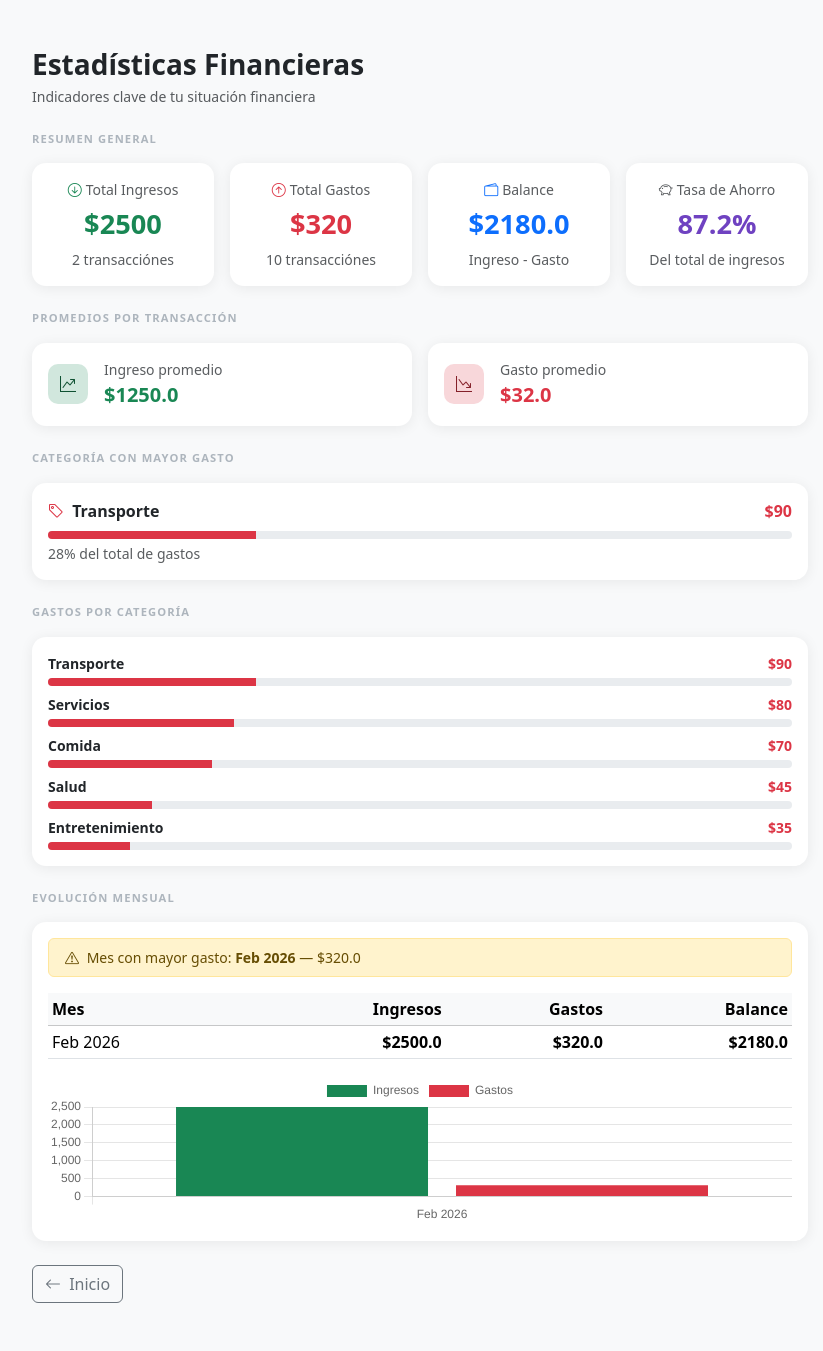
After one commit to Davidcuama/EcoSmart-Budget, a Django app: page /estadisticas/ in a window 1280 px wide. The commit adds this page. Shown: the whole page, without its empty margins (220-1043 px from the left). Run offline with Django 5.2, Linux system fonts and the light colour scheme; data comes from the database, SQL or seed files in the repository.

Commit message:
Se añadieron las funcionalidades FR6 y FR20
FR6 - Historial de transacciones:
- Nueva vista transaction_history que combina ingresos y gastos en una lista unificada ordenada por fecha
- Filtros por tipo (ingreso/gasto), categoría y rango de fechas
- Nueva URL /historial/
- Nuevo template transaction_history.html con diseño Bootstrap

FR20 - Estadísticas financieras:
- Nueva vista financial_statistics con indicadores clave
- Calcula: total ingresos/gastos, balance, tasa de ahorro, promedios, categoría con mayor gasto y evolución mensual
- Gráfica de barras por mes con Chart.js
- Nueva URL /estadisticas/
- Nuevo template financial_statistics.html con diseño Bootstrap

- Se agregaron los botones de acceso en el home

```diff
--- a/EcoSmart/EcoSmart/urls.py
+++ b/EcoSmart/EcoSmart/urls.py
@@ -5,6 +5,8 @@ from budget import views
 urlpatterns = [
     path('admin/', admin.site.urls),
     path('', views.home, name='home'),
+    path('historial/', views.transaction_history, name='transaction_history'),
+    path('estadisticas/', views.financial_statistics, name='financial_statistics'),
     path('ingreso/', views.income_register, name='income_register'),
     path('ingreso/eliminar/<int:id>/', views.income_delete, name='income_delete'),
     path('gasto/', views.expense_record, name='expense_record'),
--- a/EcoSmart/budget/views.py
+++ b/EcoSmart/budget/views.py
@@ -1,6 +1,6 @@
 # budget/views.py
 from django.shortcuts import render, redirect, get_object_or_404
-from django.db.models import Sum
+from django.db.models import Sum, Avg, Count
 from datetime import datetime
 from .models import Ingreso, Gasto, Presupuesto, Categoria
 
@@ -171,6 +171,147 @@ def expense_delete(request, id):
         return redirect('expense_record')
     return redirect('expense_record')
 
+
+# FR6: Historial de transacciones
+def transaction_history(request):
+    filtro_tipo      = request.GET.get('tipo', '')
+    filtro_categoria = request.GET.get('categoria', '').strip()
+    filtro_desde     = request.GET.get('desde', '')
+    filtro_hasta     = request.GET.get('hasta', '')
+
+    ingresos = Ingreso.objects.all()
+    gastos   = Gasto.objects.all()
+
+    if filtro_categoria:
+        ingresos = ingresos.filter(categoria__id=filtro_categoria)
+        gastos   = gastos.filter(categoria__id=filtro_categoria)
+
+    if filtro_desde:
+        ingresos = ingresos.filter(fecha__gte=filtro_desde)
+        gastos   = gastos.filter(fecha__gte=filtro_desde)
+
+    if filtro_hasta:
+        ingresos = ingresos.filter(fecha__lte=filtro_hasta)
+        gastos   = gastos.filter(fecha__lte=filtro_hasta)
+
+    transacciones = []
+
+    if filtro_tipo != 'gasto':
+        for i in ingresos:
+            transacciones.append({
+                'tipo':       'ingreso',
+                'descripcion': i.descripcion,
+                'monto':       i.monto,
+                'fecha':       i.fecha,
+                'categoria':   i.categoria,
+                'id':          i.id,
+            })
+
+    if filtro_tipo != 'ingreso':
+        for g in gastos:
+            transacciones.append({
+                'tipo':       'gasto',
+                'descripcion': g.descripcion,
+                'monto':       g.monto,
+                'fecha':       g.fecha,
+                'categoria':   g.categoria,
+                'id':          g.id,
+            })
+
+    transacciones.sort(key=lambda t: t['fecha'], reverse=True)
+
+    categorias = Categoria.objects.all()
+
+    return render(request, 'budget/transaction_history.html', {
+        'transacciones':   transacciones,
+        'categorias':      categorias,
+        'filtro_tipo':     filtro_tipo,
+        'filtro_categoria': int(filtro_categoria) if filtro_categoria else '',
+        'filtro_desde':    filtro_desde,
+        'filtro_hasta':    filtro_hasta,
+    })
+
+
+# FR20: Estadísticas financieras
+def financial_statistics(request):
+    from django.db.models.functions import TruncMonth
+    from collections import defaultdict
+
+    total_ingresos = Ingreso.objects.aggregate(total=Sum('monto'))['total'] or 0
+    total_gastos   = Gasto.objects.aggregate(total=Sum('monto'))['total'] or 0
+    balance        = float(total_ingresos) - float(total_gastos)
+    tasa_ahorro    = round((balance / float(total_ingresos) * 100), 2) if total_ingresos > 0 else 0
+
+    num_ingresos = Ingreso.objects.count()
+    num_gastos   = Gasto.objects.count()
+
+    promedio_ingreso = round(float(total_ingresos) / num_ingresos, 2) if num_ingresos > 0 else 0
+    promedio_gasto   = round(float(total_gastos) / num_gastos, 2)     if num_gastos   > 0 else 0
+
+    # Categoría con más gasto
+    cat_gastos = (
+        Gasto.objects
+        .values('categoria__nombre')
+        .annotate(total=Sum('monto'))
+        .order_by('-total')
+    )
+    top_categoria = cat_gastos.first() if cat_gastos.exists() else None
+
+    # Ingresos y gastos agrupados por mes
+    ingresos_por_mes = (
+        Ingreso.objects
+        .annotate(mes=TruncMonth('fecha'))
+        .values('mes')
+        .annotate(total=Sum('monto'))
+        .order_by('mes')
+    )
+
+    gastos_por_mes = (
+        Gasto.objects
+        .annotate(mes=TruncMonth('fecha'))
+        .values('mes')
+        .annotate(total=Sum('monto'))
+        .order_by('mes')
+    )
+
+    meses = sorted(set(
+        [r['mes'] for r in ingresos_por_mes] +
+        [r['mes'] for r in gastos_por_mes]
+    ))
+
+    ing_dict   = {r['mes']: float(r['total']) for r in ingresos_por_mes}
+    gasto_dict = {r['mes']: float(r['total']) for r in gastos_por_mes}
+
+    evolucion = []
+    for mes in meses:
+        ing = ing_dict.get(mes, 0)
+        gas = gasto_dict.get(mes, 0)
+        evolucion.append({
+            'mes':     mes.strftime('%b %Y'),
+            'ingreso': ing,
+            'gasto':   gas,
+            'balance': round(ing - gas, 2),
+        })
+
+    # Mes con mayor gasto
+    mes_mayor_gasto = max(evolucion, key=lambda x: x['gasto']) if evolucion else None
+
+    return render(request, 'budget/financial_statistics.html', {
+        'total_ingresos':  total_ingresos,
+        'total_gastos':    total_gastos,
+        'balance':         balance,
+        'tasa_ahorro':     tasa_ahorro,
+        'num_ingresos':    num_ingresos,
+        'num_gastos':      num_gastos,
+        'promedio_ingreso': promedio_ingreso,
+        'promedio_gasto':  promedio_gasto,
+        'top_categoria':   top_categoria,
+        'evolucion':       evolucion,
+        'mes_mayor_gasto': mes_mayor_gasto,
+        'cat_gastos':      cat_gastos,
+    })
+
+
 # FR5: Crear presupuesto
 def budget_create(request):
     if request.method == 'POST':
--- /dev/null
+++ b/EcoSmart/templates/budget/financial_statistics.html
@@ -0,0 +1,226 @@
+<!-- budget/templates/budget/financial_statistics.html -->
+<!DOCTYPE html>
+<html lang="es">
+<head>
+    <meta charset="UTF-8" />
+    <meta name="viewport" content="width=device-width, initial-scale=1.0" />
+    <title>Estadísticas Financieras</title>
+    <link href="https://cdn.jsdelivr.net/npm/bootstrap@5.3.3/dist/css/bootstrap.min.css" rel="stylesheet">
+    <link href="https://cdn.jsdelivr.net/npm/bootstrap-icons@1.11.3/font/bootstrap-icons.css" rel="stylesheet">
+    <style>
+        body { background-color: #f8f9fa; }
+        .card {
+            border: none;
+            border-radius: 14px;
+            box-shadow: 0 2px 14px rgba(0,0,0,.07);
+        }
+        .stat-value { font-size: 1.7rem; font-weight: 700; }
+        .income-color  { color: #198754; }
+        .expense-color { color: #dc3545; }
+        .balance-color { color: #0d6efd; }
+        .savings-color { color: #6f42c1; }
+        .section-label {
+            font-size: .7rem; font-weight: 700; letter-spacing: .1em;
+            text-transform: uppercase; color: #adb5bd; margin-bottom: 1rem;
+        }
+        .progress { height: 8px; border-radius: 10px; }
+    </style>
+</head>
+<body>
+<div class="container py-5" style="max-width: 800px;">
+
+    <div class="mb-4">
+<h1 class="h3 fw-bold mb-1">Estadísticas Financieras</h1>
+        <p class="text-muted small mb-0">Indicadores clave de tu situación financiera</p>
+    </div>
+
+    <!-- Resumen general -->
+    <p class="section-label">Resumen general</p>
+    <div class="row g-3 mb-4">
+
+        <div class="col-sm-6 col-lg-3">
+            <div class="card p-3 text-center h-100">
+                <div class="text-muted small mb-1"><i class="bi bi-arrow-down-circle me-1 text-success"></i>Total Ingresos</div>
+                <div class="stat-value income-color">${{ total_ingresos }}</div>
+                <div class="text-muted small mt-1">{{ num_ingresos }} transacción{% if num_ingresos != 1 %}es{% endif %}</div>
+            </div>
+        </div>
+
+        <div class="col-sm-6 col-lg-3">
+            <div class="card p-3 text-center h-100">
+                <div class="text-muted small mb-1"><i class="bi bi-arrow-up-circle me-1 text-danger"></i>Total Gastos</div>
+                <div class="stat-value expense-color">${{ total_gastos }}</div>
+                <div class="text-muted small mt-1">{{ num_gastos }} transacción{% if num_gastos != 1 %}es{% endif %}</div>
+            </div>
+        </div>
+
+        <div class="col-sm-6 col-lg-3">
+            <div class="card p-3 text-center h-100">
+                <div class="text-muted small mb-1"><i class="bi bi-wallet2 me-1 text-primary"></i>Balance</div>
+                <div class="stat-value {% if balance >= 0 %}balance-color{% else %}expense-color{% endif %}">${{ balance }}</div>
+                <div class="text-muted small mt-1">Ingreso - Gasto</div>
+            </div>
+        </div>
+
+        <div class="col-sm-6 col-lg-3">
+            <div class="card p-3 text-center h-100">
+                <div class="text-muted small mb-1"><i class="bi bi-piggy-bank me-1 text-purple"></i>Tasa de Ahorro</div>
+                <div class="stat-value savings-color">{{ tasa_ahorro }}%</div>
+                <div class="text-muted small mt-1">Del total de ingresos</div>
+            </div>
+        </div>
+
+    </div>
+
+    <!-- Promedios -->
+    <p class="section-label">Promedios por transacción</p>
+    <div class="row g-3 mb-4">
+
+        <div class="col-sm-6">
+            <div class="card p-3 h-100">
+                <div class="d-flex align-items-center gap-3">
+                    <div style="width:40px;height:40px;border-radius:10px;background:#d1e7dd;color:#0f5132;display:grid;place-items:center;flex-shrink:0;">
+                        <i class="bi bi-graph-up-arrow"></i>
+                    </div>
+                    <div>
+                        <div class="text-muted small">Ingreso promedio</div>
+                        <div class="fw-bold fs-5 income-color">${{ promedio_ingreso }}</div>
+                    </div>
+                </div>
+            </div>
+        </div>
+
+        <div class="col-sm-6">
+            <div class="card p-3 h-100">
+                <div class="d-flex align-items-center gap-3">
+                    <div style="width:40px;height:40px;border-radius:10px;background:#f8d7da;color:#842029;display:grid;place-items:center;flex-shrink:0;">
+                        <i class="bi bi-graph-down-arrow"></i>
+                    </div>
+                    <div>
+                        <div class="text-muted small">Gasto promedio</div>
+                        <div class="fw-bold fs-5 expense-color">${{ promedio_gasto }}</div>
+                    </div>
+                </div>
+            </div>
+        </div>
+
+    </div>
+
+    <!-- Categoría top -->
+    {% if top_categoria %}
+    <p class="section-label">Categoría con mayor gasto</p>
+    <div class="card p-3 mb-4">
+        <div class="d-flex justify-content-between align-items-center mb-2">
+            <span class="fw-semibold">
+                <i class="bi bi-tag me-1 text-danger"></i>
+                {{ top_categoria.categoria__nombre|default:"Sin categoría" }}
+            </span>
+            <span class="fw-bold expense-color">${{ top_categoria.total }}</span>
+        </div>
+        {% if total_gastos > 0 %}
+        <div class="progress">
+            <div class="progress-bar bg-danger" style="width: {% widthratio top_categoria.total total_gastos 100 %}%"></div>
+        </div>
+        <div class="text-muted small mt-1">
+            {% widthratio top_categoria.total total_gastos 100 %}% del total de gastos
+        </div>
+        {% endif %}
+    </div>
+    {% endif %}
+
+    <!-- Gastos por categoría -->
+    {% if cat_gastos %}
+    <p class="section-label">Gastos por categoría</p>
+    <div class="card p-3 mb-4">
+        <div class="d-flex flex-column gap-2">
+            {% for cat in cat_gastos %}
+            <div>
+                <div class="d-flex justify-content-between small mb-1">
+                    <span class="fw-semibold">{{ cat.categoria__nombre|default:"Sin categoría" }}</span>
+                    <span class="expense-color fw-bold">${{ cat.total }}</span>
+                </div>
+                {% if total_gastos > 0 %}
+                <div class="progress">
+                    <div class="progress-bar bg-danger" style="width: {% widthratio cat.total total_gastos 100 %}%"></div>
+                </div>
+                {% endif %}
+            </div>
+            {% endfor %}
+        </div>
+    </div>
+    {% endif %}
+
+    <!-- Evolución mensual -->
+    {% if evolucion %}
+    <p class="section-label">Evolución mensual</p>
+    <div class="card p-3 mb-4">
+        {% if mes_mayor_gasto %}
+        <div class="alert alert-warning py-2 small mb-3">
+            <i class="bi bi-exclamation-triangle me-1"></i>
+            Mes con mayor gasto: <strong>{{ mes_mayor_gasto.mes }}</strong> — ${{ mes_mayor_gasto.gasto }}
+        </div>
+        {% endif %}
+        <div class="table-responsive">
+            <table class="table table-sm table-hover mb-0">
+                <thead class="table-light">
+                    <tr>
+                        <th>Mes</th>
+                        <th class="text-end income-color">Ingresos</th>
+                        <th class="text-end expense-color">Gastos</th>
+                        <th class="text-end">Balance</th>
+                    </tr>
+                </thead>
+                <tbody>
+                    {% for fila in evolucion %}
+                    <tr>
+                        <td>{{ fila.mes }}</td>
+                        <td class="text-end income-color fw-semibold">${{ fila.ingreso }}</td>
+                        <td class="text-end expense-color fw-semibold">${{ fila.gasto }}</td>
+                        <td class="text-end fw-bold {% if fila.balance >= 0 %}balance-color{% else %}expense-color{% endif %}">
+                            ${{ fila.balance }}
+                        </td>
+                    </tr>
+                    {% endfor %}
+                </tbody>
+            </table>
+        </div>
+        <div style="max-height:300px;" class="mt-3">
+            <canvas id="chartEvolucion"></canvas>
+        </div>
+    </div>
+    {% endif %}
+
+    <a href="{% url 'home' %}" class="btn btn-outline-secondary">
+        <i class="bi bi-arrow-left me-1"></i> Inicio
+    </a>
+
+</div>
+
+<script src="https://cdn.jsdelivr.net/npm/bootstrap@5.3.3/dist/js/bootstrap.bundle.min.js"></script>
+<script src="https://cdn.jsdelivr.net/npm/chart.js"></script>
+<script>
+    {% if evolucion %}
+    const labels  = [{% for f in evolucion %}"{{ f.mes }}"{% if not forloop.last %},{% endif %}{% endfor %}];
+    const ingresos = [{% for f in evolucion %}{{ f.ingreso }}{% if not forloop.last %},{% endif %}{% endfor %}];
+    const gastos   = [{% for f in evolucion %}{{ f.gasto }}{% if not forloop.last %},{% endif %}{% endfor %}];
+
+    new Chart(document.getElementById('chartEvolucion'), {
+        type: 'bar',
+        data: {
+            labels: labels,
+            datasets: [
+                { label: 'Ingresos', data: ingresos, backgroundColor: '#198754' },
+                { label: 'Gastos',   data: gastos,   backgroundColor: '#dc3545' }
+            ]
+        },
+        options: {
+            responsive: true,
+            maintainAspectRatio: false,
+            plugins: { legend: { position: 'top' } },
+            scales: { y: { beginAtZero: true } }
+        }
+    });
+    {% endif %}
+</script>
+</body>
+</html>
--- a/EcoSmart/templates/budget/home.html
+++ b/EcoSmart/templates/budget/home.html
@@ -108,6 +108,8 @@
         <a href="{% url 'budget_create' %}" class="btn">💰 Crear Presupuesto</a>
         <a href="{% url 'remaining_budget' %}" class="btn">📊 Presupuesto Restante</a>
         <a href="{% url 'manage_categories' %}" class="btn">📁 Gestionar Categorías</a>
+        <a href="{% url 'transaction_history' %}" class="btn">🕑 Historial de Transacciones</a>
+        <a href="{% url 'financial_statistics' %}" class="btn">📈 Estadísticas Financieras</a>
     </div>
 
     <div class="chart-container">
```
Also changed, not shown: EcoSmart/templates/budget/transaction_history.html (added, +161 -0 lines).
